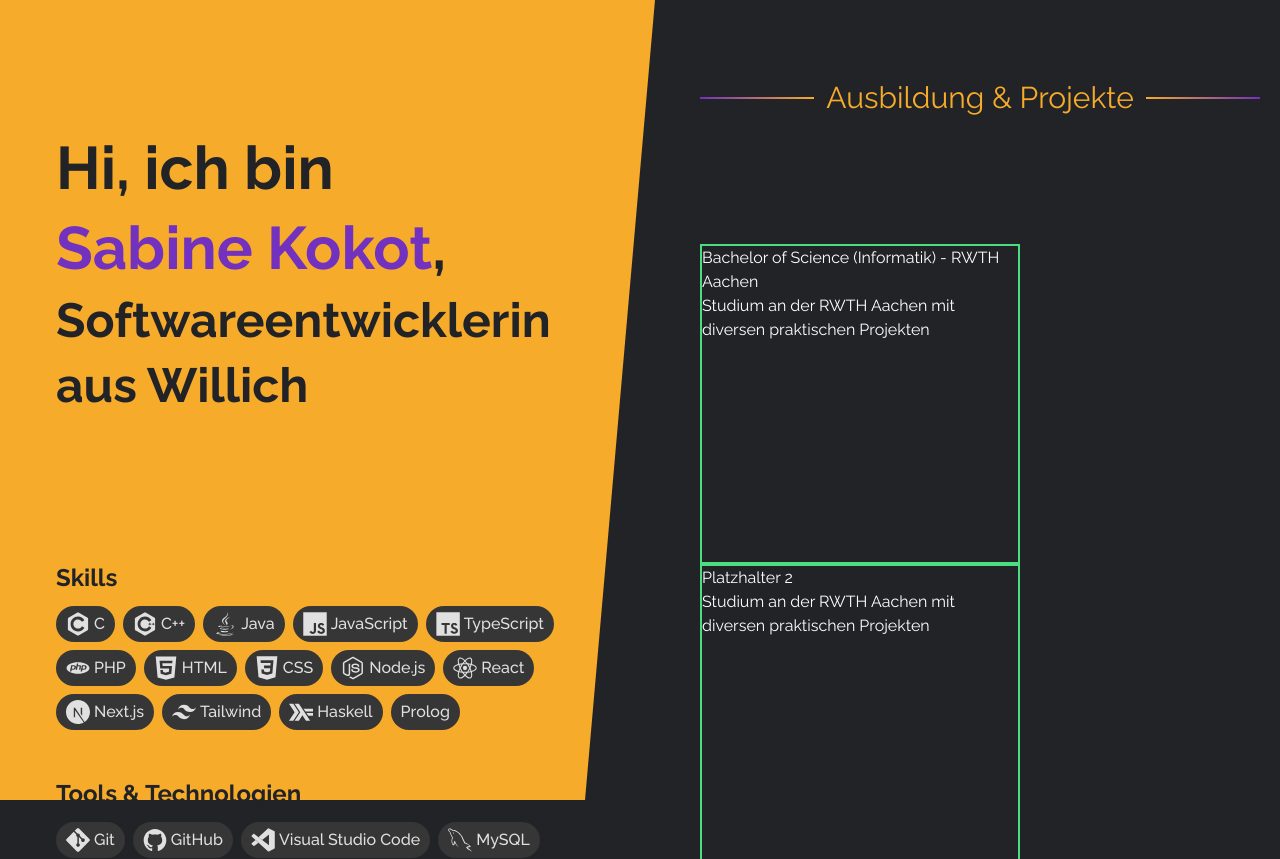
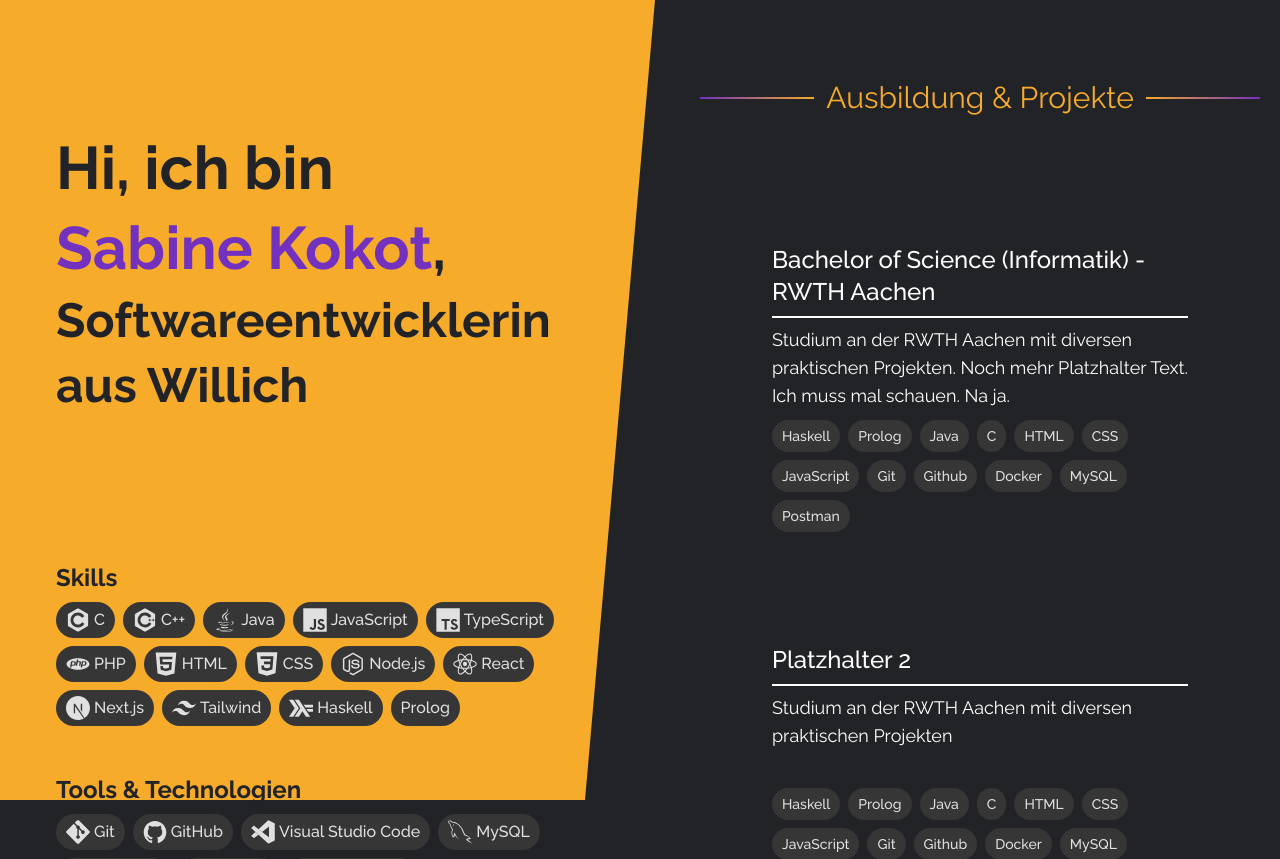
Before and after one commit to Bina-Github/portfolio, a Next.js app: page / in a window 1280 px wide. Shown: the top 859 px of the page. Built offline with nearby package versions, Linux system fonts and the light colour scheme.

Commit message:
SkillsBox: more customizable + ProjectBox: Design

```diff
--- a/components/DetailsColumn.tsx
+++ b/components/DetailsColumn.tsx
@@ -7,6 +7,7 @@ const DetailsColumn = () => {
     <div className="h-screen fixed">
       <div className="bg-cYellow h-full w-[700px] absolute -skew-x-[5deg] -inset-x-[80px]"></div>
       <div className="mt-32 ml-14 absolute text-cBlack h-full w-[550px] font-bold">
+        {/* Intro-Text */}
         <div className="mb-36">
           <h1 className="text-6xl leading-[80px]">
             Hi, ich bin
@@ -19,8 +20,21 @@ const DetailsColumn = () => {
             aus Willich
           </h2>
         </div>
-        <SkillsBox title="Skills" skillList={skillArray} />
-        <SkillsBox title="Tools & Technologien" skillList={toolsTechArray} />
+        {/* Skill, Tool, Tech Auflistungen */}
+        <div className="flex flex-col gap-12">
+          <SkillsBox
+            title="Skills"
+            skillList={skillArray}
+            color="bg-cGray"
+            textSize="text-base"
+          />
+          <SkillsBox
+            title="Tools & Technologien"
+            skillList={toolsTechArray}
+            color="bg-cGray"
+            textSize="text-base"
+          />
+        </div>
       </div>
     </div>
   );
--- a/components/ProjectBox.tsx
+++ b/components/ProjectBox.tsx
@@ -1,16 +1,24 @@
 import React from "react";
+import SkillsBox from "./SkillsBox";
 
 interface Props {
   title: string;
   shortDesc: string;
-  skillList: Array<string>;
+  skillList: Array<{ name: string; svg?: string }>;
 }
 
 const ProjectBox = ({ title, shortDesc, skillList }: Props) => {
   return (
-    <div className="text-white h-80 w-80 border-2 border-green-400">
-      <h2>{title}</h2>
-      <div>{shortDesc}</div>
+    <div className="text-white h-[18rem] w-[26rem] rounded-2xl flex flex-col">
+      <div className="flex items-end text-2xl font-medium h-[2lh]">
+        <h2>{title}</h2>
+      </div>
+
+      <div className="border-[1px] border-white my-2"></div>
+
+      <div className="text-lg mb-auto">{shortDesc}</div>
+
+      <SkillsBox skillList={skillList} color="bg-cGray" textSize="text-sm" />
     </div>
   );
 };
--- a/components/ProjectColumn.tsx
+++ b/components/ProjectColumn.tsx
@@ -13,7 +13,7 @@ const ProjectColumn = () => {
       </div>
 
       {/* Project Boxes */}
-      <div className="flex flex-row flex-wrap">
+      <div className="flex flex-row flex-wrap justify-center gap-20">
         {projectArray.map(function (data) {
           return (
             <ProjectBox
--- a/components/SkillTag.tsx
+++ b/components/SkillTag.tsx
@@ -2,13 +2,22 @@ import React from "react";
 
 interface Props {
   name: string;
-  svg: string;
+  svg?: string;
+  color: string;
+  textSize: string;
 }
 
-const SkillTag = ({ name, svg }: Props) => {
+const SkillTag = ({ name, svg, color, textSize }: Props) => {
   return (
-    <div className="px-2.5 py-1.5 bg-cGray text-cWhite rounded-full text-base font-medium flex flex-row gap-1 items-center justify-center">
-      {svg.length > 0 && (
+    <div
+      className={
+        color +
+        " " +
+        textSize +
+        " px-2.5 py-1.5 text-cWhite rounded-full font-medium flex flex-row gap-1 items-center justify-center"
+      }
+    >
+      {svg && svg.length > 0 && (
         <div
           className="h-[1lh] w-[1lh]"
           dangerouslySetInnerHTML={{ __html: svg }}
--- a/components/SkillsBox.tsx
+++ b/components/SkillsBox.tsx
@@ -2,17 +2,27 @@ import React from "react";
 import SkillTag from "./SkillTag";
 
 interface Props {
-  title: string;
-  skillList: Array<{ name: string; svg: string }>;
+  title?: string;
+  skillList: Array<{ name: string; svg?: string }>;
+  color: string;
+  textSize: string;
 }
 
-const SkillsBox = ({ title, skillList }: Props) => {
+const SkillsBox = ({ title, skillList, color, textSize }: Props) => {
   return (
     <div>
-      <h3 className="text-2xl">{title}</h3>
-      <div className="flex flex-wrap gap-2 mt-3 mb-12">
+      {title && <h3 className="text-2xl mb-2">{title}</h3>}
+      <div className="flex flex-wrap gap-2">
         {skillList.map(function (data) {
-          return <SkillTag name={data.name} svg={data.svg} key={data.name} />;
+          return (
+            <SkillTag
+              name={data.name}
+              svg={data.svg}
+              key={data.name}
+              color={color}
+              textSize={textSize}
+            />
+          );
         })}
       </div>
     </div>
--- a/components/projectArray.ts
+++ b/components/projectArray.ts
@@ -1,22 +1,23 @@
 export const projectArray = [
   {
     title: "Bachelor of Science (Informatik) - RWTH Aachen",
-    shortDesc: "Studium an der RWTH Aachen mit diversen praktischen Projekten",
+    shortDesc:
+      "Studium an der RWTH Aachen mit diversen praktischen Projekten. Noch mehr Platzhalter Text. Ich muss mal schauen. Na ja.",
     longDesc:
       "Während meines Studiums an der RWTH Aachen habe ich neben vielen theoretischen Grundlagen der Informatik auch einige praktische Erfahrungen im Programmieren gesammelt.\nDarunter fallen die Entwicklung eines Betriebssystems für den Mikrocontroller Atmega 644 in der Programmiersprache C und ein Teamprojekt, in dem wir in einer kleinen Gruppe die Website für ein fiktives Reiseportal entwickelt haben. Dabei habe ich erste Erfahrungen mit JavaScript, HTML, CSS, Github, Docker und Postman gesammelt.",
     tags: [
-      "Haskell",
-      "Prolog",
-      "Java",
-      "C",
-      "HTML",
-      "CSS",
-      "JavaScript",
-      "Git",
-      "Github",
-      "Docker",
-      "MySQL",
-      "Postman",
+      { name: "Haskell" },
+      { name: "Prolog" },
+      { name: "Java" },
+      { name: "C" },
+      { name: "HTML" },
+      { name: "CSS" },
+      { name: "JavaScript" },
+      { name: "Git" },
+      { name: "Github" },
+      { name: "Docker" },
+      { name: "MySQL" },
+      { name: "Postman" },
     ],
   },
   {
@@ -25,18 +26,18 @@ export const projectArray = [
     longDesc:
       "Während meines Studiums an der RWTH Aachen habe ich neben vielen theoretischen Grundlagen der Informatik auch einige praktische Erfahrungen im Programmieren gesammelt.\nDarunter fallen die Entwicklung eines Betriebssystems für den Mikrocontroller Atmega 644 in der Programmiersprache C und ein Teamprojekt, in dem wir in einer kleinen Gruppe die Website für ein fiktives Reiseportal entwickelt haben. Dabei habe ich erste Erfahrungen mit JavaScript, HTML, CSS, Github, Docker und Postman gesammelt.",
     tags: [
-      "Haskell",
-      "Prolog",
-      "Java",
-      "C",
-      "HTML",
-      "CSS",
-      "JavaScript",
-      "Git",
-      "Github",
-      "Docker",
-      "MySQL",
-      "Postman",
+      { name: "Haskell" },
+      { name: "Prolog" },
+      { name: "Java" },
+      { name: "C" },
+      { name: "HTML" },
+      { name: "CSS" },
+      { name: "JavaScript" },
+      { name: "Git" },
+      { name: "Github" },
+      { name: "Docker" },
+      { name: "MySQL" },
+      { name: "Postman" },
     ],
   },
   {
@@ -45,18 +46,18 @@ export const projectArray = [
     longDesc:
       "Während meines Studiums an der RWTH Aachen habe ich neben vielen theoretischen Grundlagen der Informatik auch einige praktische Erfahrungen im Programmieren gesammelt.\nDarunter fallen die Entwicklung eines Betriebssystems für den Mikrocontroller Atmega 644 in der Programmiersprache C und ein Teamprojekt, in dem wir in einer kleinen Gruppe die Website für ein fiktives Reiseportal entwickelt haben. Dabei habe ich erste Erfahrungen mit JavaScript, HTML, CSS, Github, Docker und Postman gesammelt.",
     tags: [
-      "Haskell",
-      "Prolog",
-      "Java",
-      "C",
-      "HTML",
-      "CSS",
-      "JavaScript",
-      "Git",
-      "Github",
-      "Docker",
-      "MySQL",
-      "Postman",
+      { name: "Haskell" },
+      { name: "Prolog" },
+      { name: "Java" },
+      { name: "C" },
+      { name: "HTML" },
+      { name: "CSS" },
+      { name: "JavaScript" },
+      { name: "Git" },
+      { name: "Github" },
+      { name: "Docker" },
+      { name: "MySQL" },
+      { name: "Postman" },
     ],
   },
   {
@@ -65,18 +66,18 @@ export const projectArray = [
     longDesc:
       "Während meines Studiums an der RWTH Aachen habe ich neben vielen theoretischen Grundlagen der Informatik auch einige praktische Erfahrungen im Programmieren gesammelt.\nDarunter fallen die Entwicklung eines Betriebssystems für den Mikrocontroller Atmega 644 in der Programmiersprache C und ein Teamprojekt, in dem wir in einer kleinen Gruppe die Website für ein fiktives Reiseportal entwickelt haben. Dabei habe ich erste Erfahrungen mit JavaScript, HTML, CSS, Github, Docker und Postman gesammelt.",
     tags: [
-      "Haskell",
-      "Prolog",
-      "Java",
-      "C",
-      "HTML",
-      "CSS",
-      "JavaScript",
-      "Git",
-      "Github",
-      "Docker",
-      "MySQL",
-      "Postman",
+      { name: "Haskell" },
+      { name: "Prolog" },
+      { name: "Java" },
+      { name: "C" },
+      { name: "HTML" },
+      { name: "CSS" },
+      { name: "JavaScript" },
+      { name: "Git" },
+      { name: "Github" },
+      { name: "Docker" },
+      { name: "MySQL" },
+      { name: "Postman" },
     ],
   },
 ];
--- a/components/skillArrays.ts
+++ b/components/skillArrays.ts
@@ -53,7 +53,6 @@ export const skillArray = [
   },
   {
     name: "Prolog",
-    svg: "",
   },
 ];
 
```
